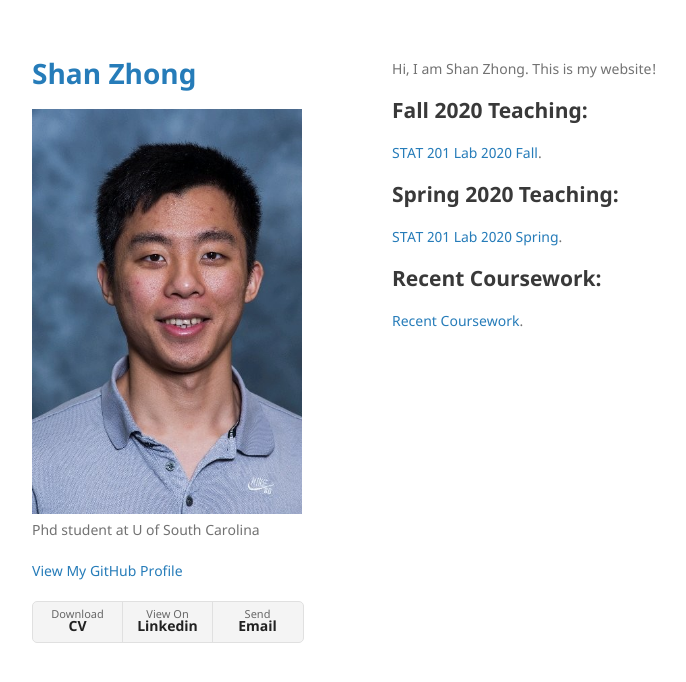
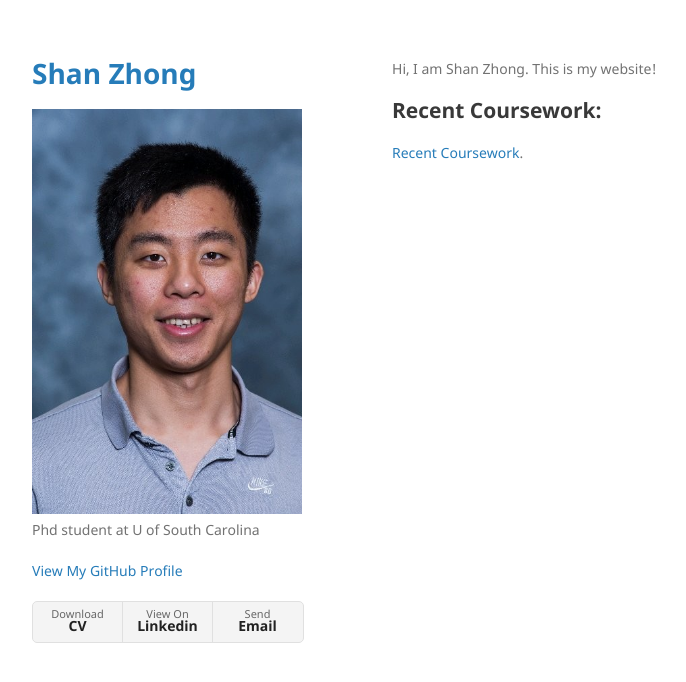
Before and after one commit to Shanlearning/Shanlearning.github.io, a Jekyll site: the page built from index.md, in a window 1280 px wide. Shown: the top 682 px of the page, without its empty margins (178-864 px from the left). Built offline with Jekyll 4.4.1, drawn with Linux system fonts in a browser that asks for light colours.

Commit message:
Update index.md

```diff
--- a/index.md
+++ b/index.md
@@ -4,12 +4,5 @@ layout: default
 
 Hi, I am Shan Zhong. This is my website!
 
-## Fall 2020 Teaching:
-[STAT 201 Lab 2020 Fall](https://github.com/Shanlearning/Stat201-Fall).
-
-## Spring 2020 Teaching:
-[STAT 201 Lab 2020 Spring](https://github.com/Shanlearning/Stat201-Spring).
-
-
 ## Recent Coursework:
 [Recent Coursework](https://github.com/Shanlearning/past-coursework#past-coursework).
```
